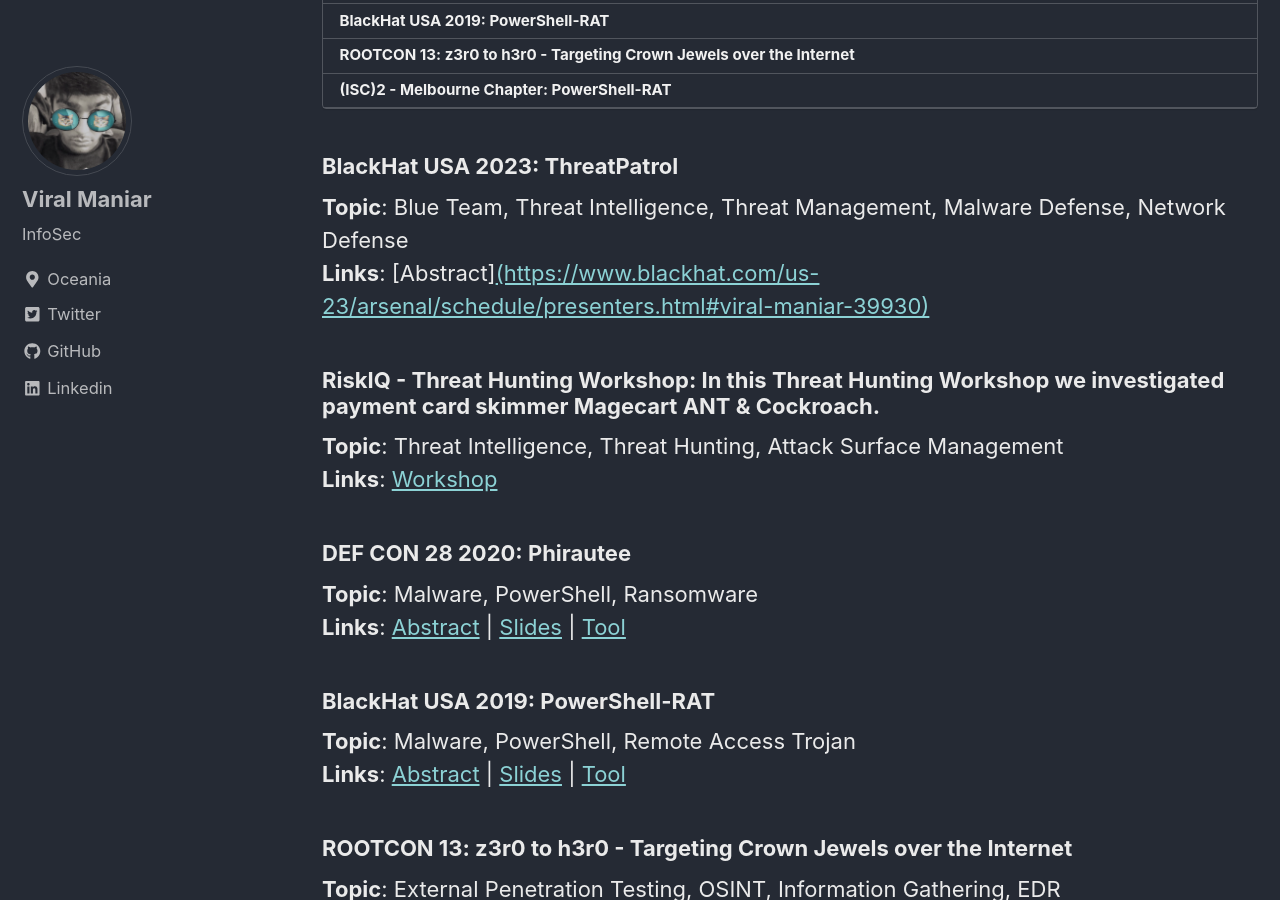
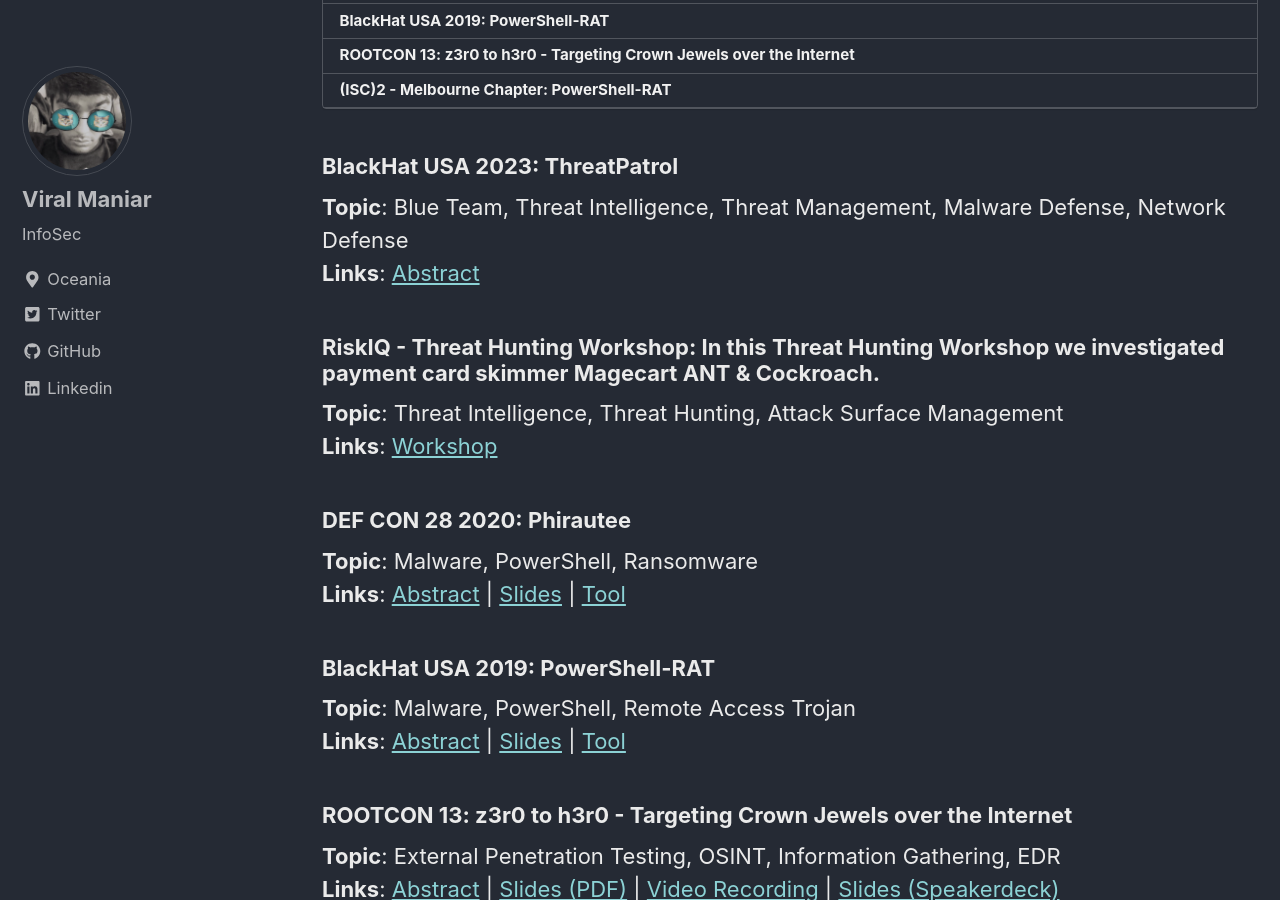
Before and after one commit to Viralmaniar/viralmaniar.github.io, a Jekyll site: the page built from _pages/talks.md, in a window 1280 px wide and 900 px high, scrolled down 328 px. Built offline with Jekyll 4.4.1, drawn with Linux system fonts in a browser that asks for light colours; cached includes are drawn as plain includes; nearby versions of some CDN libraries; part of the change alters nothing that is shown.

Commit message:
Update talks.md

```diff
--- a/_pages/talks.md
+++ b/_pages/talks.md
@@ -9,7 +9,7 @@ toc_sticky: true
 ---
 ### **BlackHat USA 2023**: ThreatPatrol
 **Topic**: Blue Team, Threat Intelligence, Threat Management, Malware Defense, Network Defense <BR>
-**Links**: [Abstract][(https://www.blackhat.com/us-23/arsenal/schedule/presenters.html#viral-maniar-39930)](https://www.blackhat.com/us-23/arsenal/schedule/#threatpatrol-33440)
+**Links**: [Abstract](https://www.blackhat.com/us-23/arsenal/schedule/#threatpatrol-33440)
 
 ### **RiskIQ - Threat Hunting Workshop**: In this Threat Hunting Workshop we investigated payment card skimmer Magecart ANT & Cockroach.
 **Topic**: Threat Intelligence, Threat Hunting, Attack Surface Management <BR>
```
